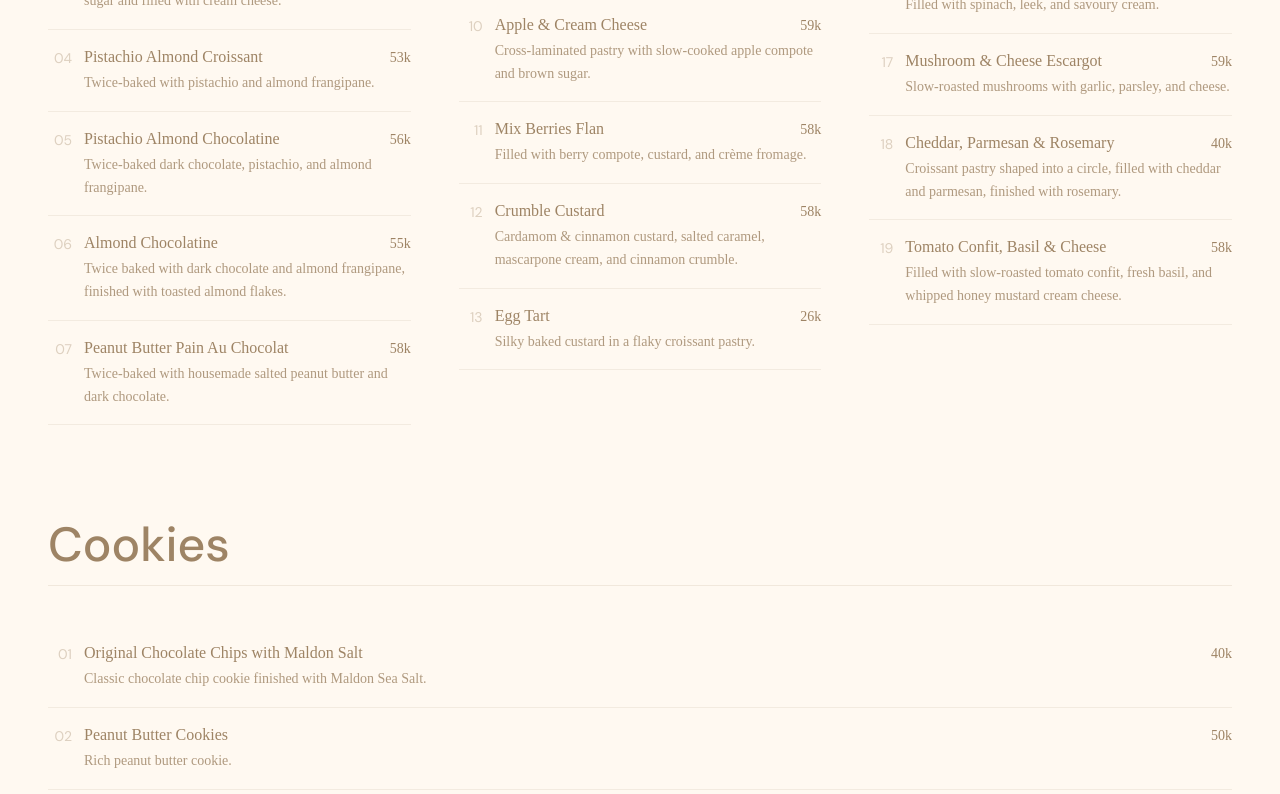
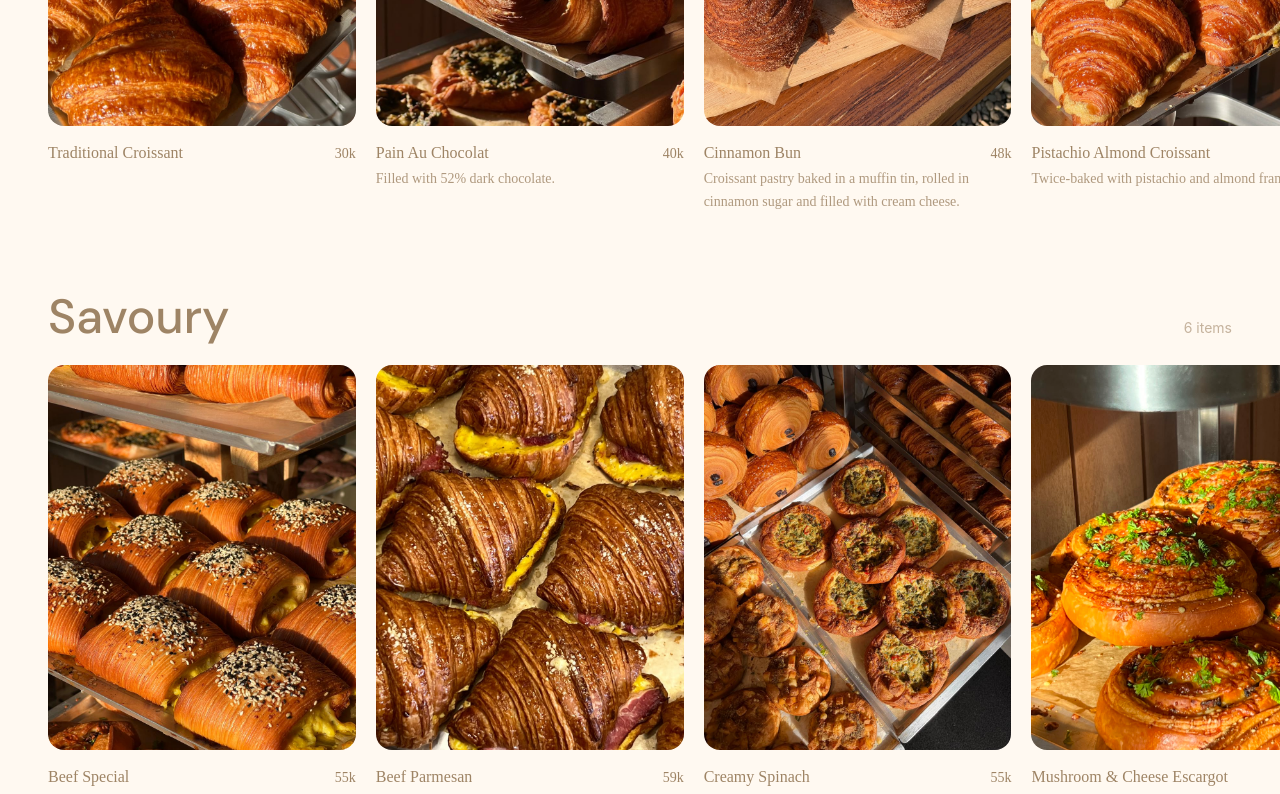
Before and after one commit to BeatrixBlaine/Blond-Website, a React (Vite) app: page / in a window 1280 px wide. Shown: the part 3580-4374 px from the top of the page. Built offline with nearby package versions, Linux system fonts and the light colour scheme; a web font is replaced by a local one.

Commit message:
new menu layout

```diff
--- a/src/pages/Home.tsx
+++ b/src/pages/Home.tsx
@@ -36,6 +36,29 @@ import spinach from "@/imports/spinach1.jpeg";
 import storefront from "@/imports/storefront10.jpeg";
 import storyPhoto2 from "@/imports/storelogo.jpeg";
 import storyPhoto3 from "@/imports/storeFrontDesk.jpeg";
+
+// Menu photos
+import menuClassicCroissant from "@/imports/classicCroissant2.jpeg";
+import menuPainAuChocolat from "@/imports/painAu.jpeg";
+import menuCinnamonBun from "@/imports/cinnamonBun.jpeg";
+import menuPistachioCroissant from "@/imports/pistachioCroissant.jpeg";
+import menuPistachioChoco from "@/imports/pistachioChoco.jpeg";
+import menuAlmondChoco from "@/imports/almondChocolatine2.jpeg";
+import menuCrumbleCustard from "@/imports/crumbleCustard.jpeg";
+import menuHazelnut from "@/imports/hazelnut1.jpeg";
+import menuBanana from "@/imports/banana.jpeg";
+import menuApplePie from "@/imports/applepie1.jpeg";
+import menuMixBerry from "@/imports/mixBerry.jpeg";
+import menuPeanutButter from "@/imports/peanutButterPainAu1.jpeg";
+import menuEggTart from "@/imports/eggTart.jpeg";
+import menuBeefSpecial from "@/imports/beefSpecial.jpeg";
+import menuBeefParmesan from "@/imports/beefParmesan1.jpeg";
+import menuSpinach from "@/imports/spinach3.jpeg";
+import menuMushroom from "@/imports/mushroom1.jpeg";
+import menuCheddar from "@/imports/cheddar.jpeg";
+import menuTomatoConfit from "@/imports/tomatoconfit2.jpeg";
+import menuCookiesOriginal from "@/imports/cookiesOriginal.jpeg";
+import menuDarkChocoCookies from "@/imports/darkChocoCookies.jpeg";
 
 const BRAND = "#9E8465";
 const BG = "#FFF9F1";
@@ -159,6 +182,38 @@ const COOKIES: { name: string; desc: string; productId: string }[] = [
   },
 ];
 
+// Menu photos, by product id. Change a photo here.
+const MENU_PHOTOS: Record<string, string> = {
+  "c-01": menuClassicCroissant,
+  "c-02": menuPainAuChocolat,
+  "c-03": menuCinnamonBun,
+  "c-04": menuPistachioCroissant,
+  "c-05": menuPistachioChoco,
+  "c-06": menuAlmondChoco,
+  "c-19": menuCrumbleCustard,
+  "c-07": menuHazelnut,
+  "c-08": menuBanana,
+  "c-09": menuApplePie,
+  "c-10": menuMixBerry,
+  "c-11": menuPeanutButter,
+  "c-12": menuEggTart,
+  "c-13": menuBeefSpecial,
+  "c-14": menuBeefParmesan,
+  "c-16": menuSpinach,
+  "c-15": menuMushroom,
+  "c-17": menuCheddar,
+  "c-18": menuTomatoConfit,
+  "ck-01": menuCookiesOriginal,
+  "ck-02": menuDarkChocoCookies,
+};
+
+// croissants: the first two columns are sweet, the last one is savoury
+const MENU_GROUPS = [
+  { key: "sweet", title: "Sweet", items: [...CROISSANT_COLS[0], ...CROISSANT_COLS[1]] },
+  { key: "savoury", title: "Savoury", items: CROISSANT_COLS[2] },
+  { key: "cookies", title: "Cookies", items: COOKIES },
+];
+
 const GALLERY_IMAGES = [
   { id: "1", src: hazelnut2, alt: "hazelnut2" },
   { id: "2", src: beefSpecial, alt: "beefSpecial" },
@@ -247,6 +302,7 @@ export default function Home({ cartItems }: HomeProps) {
   const [mobileOpen, setMobileOpen] = useState(false);
   const [scrolled, setScrolled] = useState(false);
   const [openFaq, setOpenFaq] = useState<number | null>(null);
+  const [menuTab, setMenuTab] = useState("sweet");
 
   const galleryRef = useRef<HTMLDivElement>(null);
   const isDragging = useRef(false);
@@ -744,7 +800,7 @@ export default function Home({ cartItems }: HomeProps) {
         />
         <div className="max-w-7xl mx-auto px-6 lg:px-12 relative z-10">
           <div
-            className="mb-20 grid grid-cols-1 md:grid-cols-2 gap-6 items-end pb-10 border-b"
+            className="mb-14 grid grid-cols-1 md:grid-cols-2 gap-6 items-end pb-10 border-b"
             style={{ borderColor: r(0.15) }}
           >
             <div>
@@ -758,37 +814,44 @@ export default function Home({ cartItems }: HomeProps) {
             </p>
           </div>
 
-          {/* Croissants */}
-          <div className="mb-24">
-            <div className="flex flex-wrap items-baseline gap-5 mb-12">
-              <h3 className="font-display text-5xl" style={{ color: BRAND }}>Vienoisserrie</h3>
+          {/* Phone: tabs and thumbnails */}
+          <div className="sm:hidden">
+            {/* Tabs */}
+            <div className="flex flex-wrap gap-3 mb-10">
+              {MENU_GROUPS.map((g) => (
+                <button
+                  key={g.key}
+                  type="button"
+                  onClick={() => setMenuTab(g.key)}
+                  className="px-6 py-2.5 rounded-full border font-sans text-sm transition-colors"
+                  style={
+                    menuTab === g.key
+                      ? { backgroundColor: BRAND, color: BG, borderColor: BRAND }
+                      : { color: BRAND, borderColor: r(0.4) }
+                  }
+                >
+                  {g.title} <span className="opacity-70 ml-1">{g.items.length}</span>
+                </button>
+              ))}
             </div>
-            <div className="grid grid-cols-1 md:grid-cols-2 lg:grid-cols-3 gap-x-12">
-              {CROISSANT_COLS.map((col, ci) => (
-                <div key={ci} className="flex flex-col">
-                  {col.map((item, i) => {
-                    const num = ci === 0 ? i + 1 : ci === 1 ? i + 8 : i + 14;
-                    return (
-                      <div key={item.name} className="py-4 border-b" style={{ borderColor: r(0.12) }}>
-                        <div className="flex items-start gap-3">
-                          <span
-                            className="font-display text-sm mt-0.5 select-none flex-shrink-0 w-6 text-right"
-                            style={{ color: r(0.35) }}
-                          >
-                            {String(num).padStart(2, "0")}
-                          </span>
-                          <div className="flex-1 min-w-0">
+
+            {/* Items */}
+            <div className="grid grid-cols-1 lg:grid-cols-2 gap-x-14">
+              {MENU_GROUPS.find((g) => g.key === menuTab)?.items.map((item) => (
+                <div key={item.name} className="flex gap-5 py-5 border-b" style={{ borderColor: r(0.12) }}>
+                  <img
+                    src={MENU_PHOTOS[item.productId]}
+                    alt={item.name}
+                    className="w-24 h-24 md:w-28 md:h-28 rounded-2xl object-cover flex-shrink-0"
+                  />
+                  <div className="flex-1 min-w-0 self-center">
                     <div className="flex items-baseline justify-between gap-4">
-                              <p
-                                className="text-base font-sans font-medium leading-snug"
-                                style={{ color: BRAND }}
-                              >
+                      <p className="text-base font-sans font-medium leading-snug" style={{ color: BRAND }}>
                         {item.name}
                       </p>
-
                       <span
                         className="text-sm font-serif font-medium whitespace-nowrap"
-                                style={{ color: BRAND , fontFamily: '"Times New Roman", Times, serif'}}
+                        style={{ color: BRAND, fontFamily: '"Times New Roman", Times, serif' }}
                       >
                         {(PRODUCTS.find((p) => p.id === item.productId)?.price ?? 0) / 1000}k
                       </span>
@@ -800,47 +863,31 @@ export default function Home({ cartItems }: HomeProps) {
                     )}
                   </div>
                 </div>
-                      </div>
-                    );
-                  })}
-                </div>
               ))}
             </div>
           </div>
 
-          {/* Cookies */}
-          <div>
-            <h3
-              className="font-display text-5xl mb-10 pb-4 border-b"
-              style={{ color: BRAND, borderColor: r(0.15) }}
-            >
-              Cookies
-            </h3>
+          {/* Tablet and PC: swipe rows */}
+          <div className="hidden sm:block">
+            {MENU_GROUPS.map((g) => (
+              <div key={g.key} className="mb-16 last:mb-0">
+                <div className="flex items-baseline justify-between gap-4 mb-6">
+                  <h3 className="font-display text-4xl md:text-5xl" style={{ color: BRAND }}>{g.title}</h3>
+                  <span className="text-sm font-sans whitespace-nowrap" style={{ color: r(0.6) }}>
+                    {g.items.length} items
+                  </span>
+                </div>
 
-            <div className="flex flex-col">
-              {COOKIES.map((item, i) => (
-                <div
-                  key={item.name}
-                  className="py-4 border-b"
-                  style={{ borderColor: r(0.12) }}
-                >
-                  <div className="flex items-start gap-3">
-                    <span
-                      className="font-display text-sm mt-0.5 select-none flex-shrink-0 w-6 text-right"
-                      style={{ color: r(0.35) }}
-                    >
-                      {String(i + 1).padStart(2, "0")}
-                    </span>
-
-                    <div className="flex-1 min-w-0">
-                      <div className="flex w-full items-baseline justify-between gap-4">
-                        <p
-                          className="text-base font-sans font-medium leading-snug"
-                          style={{ color: BRAND }}
-                        >
+                <div className="flex gap-5 overflow-x-auto snap-x snap-mandatory scroll-pl-6 lg:scroll-pl-12 pb-4 -mx-6 px-6 lg:-mx-12 lg:px-12">
+                  {g.items.map((item) => (
+                    <div key={item.name} className="snap-start flex-shrink-0 w-[72%] sm:w-[44%] lg:w-[26%]">
+                      <div className="aspect-[4/5] rounded-2xl overflow-hidden mb-4">
+                        <img src={MENU_PHOTOS[item.productId]} alt={item.name} className="w-full h-full object-cover" />
+                      </div>
+                      <div className="flex items-baseline justify-between gap-3">
+                        <p className="text-base font-sans font-medium leading-snug" style={{ color: BRAND }}>
                           {item.name}
                         </p>
-
                         <span
                           className="text-sm font-serif font-medium whitespace-nowrap"
                           style={{ color: BRAND, fontFamily: '"Times New Roman", Times, serif' }}
@@ -848,20 +895,16 @@ export default function Home({ cartItems }: HomeProps) {
                           {(PRODUCTS.find((p) => p.id === item.productId)?.price ?? 0) / 1000}k
                         </span>
                       </div>
-
                       {item.desc && (
-                        <p
-                          className="text-sm font-sans font-light mt-1 leading-relaxed"
-                          style={{ color: r(0.82) }}
-                        >
+                        <p className="text-sm font-sans font-light mt-1 leading-relaxed line-clamp-3" style={{ color: r(0.82) }}>
                           {item.desc}
                         </p>
                       )}
                     </div>
+                  ))}
                 </div>
               </div>
             ))}
-            </div>
           </div>
         </div>
       </section>
```
Lines whose indentation alone changed are shown as unchanged.
